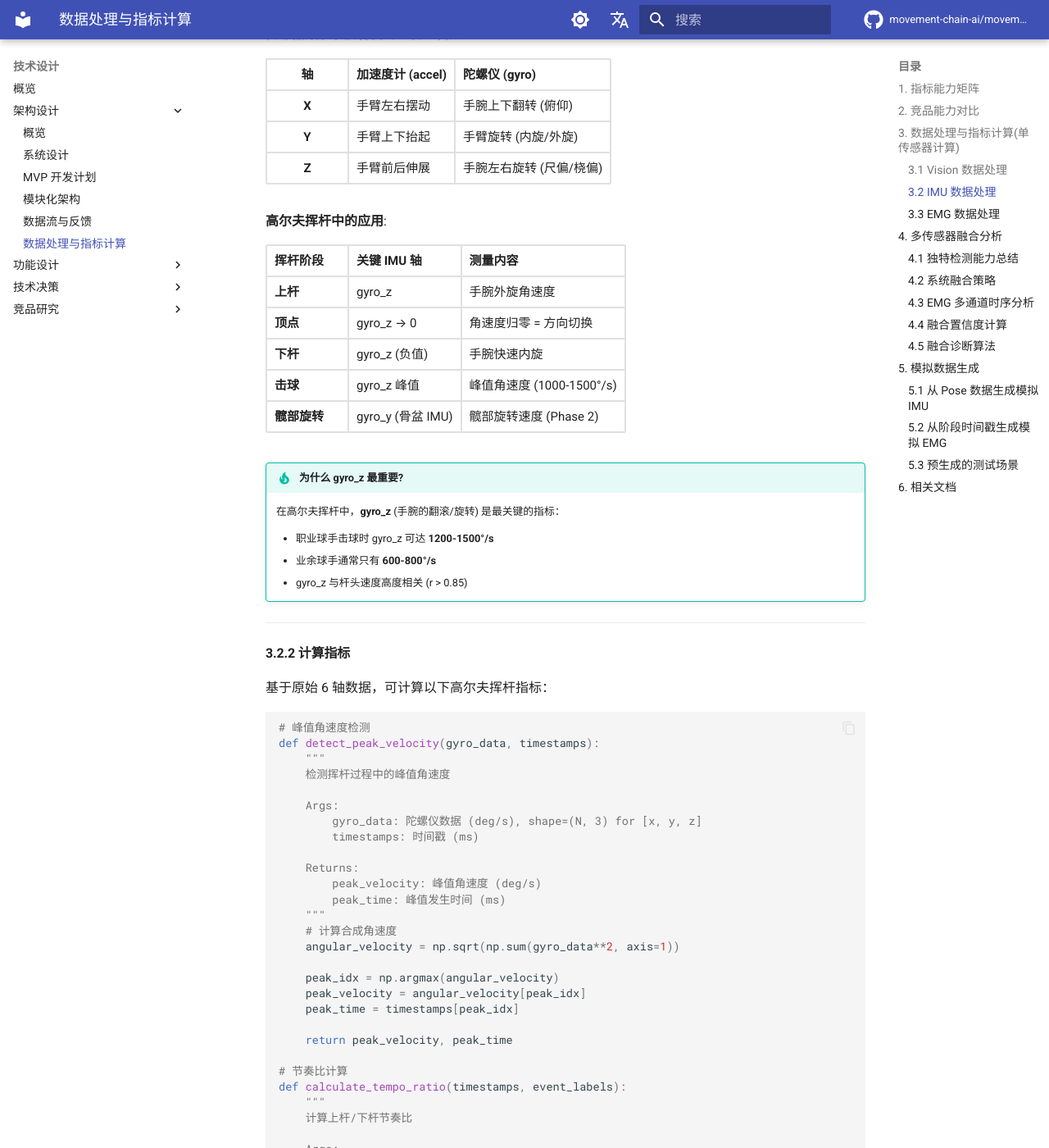
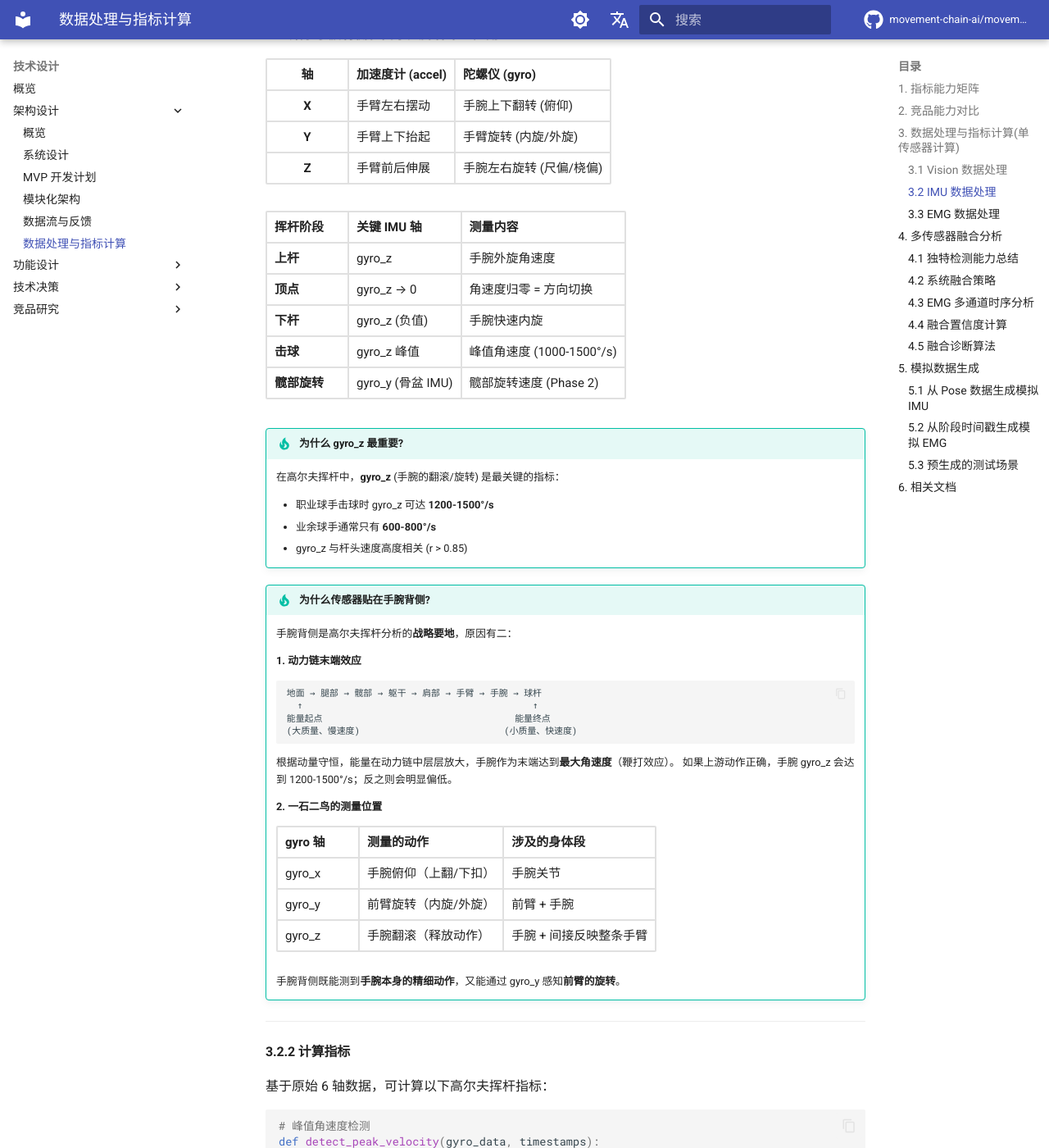
Before and after one commit to movement-chain-ai/movement-chain-docs, an MkDocs documentation site: the page built from docs/zh/design/architecture/sensor-data-processing.md, in a window 1280 px wide and 1400 px high, scrolled down 8796 px. Shown: the whole window at 82% size. Built offline with MkDocs 1.6.1 and Material for MkDocs 9.7.7, drawn with Linux system fonts in a browser that asks for light colours; comment, search, counter and statistics services are not loaded; the version menu is left out.

Commit message:
docs: 添加手腕背侧传感器位置说明
- 解释动力链末端效应（鞭打效应使手腕角速度最大）
- 说明一石二鸟的测量优势（同时捕获手腕动作和前臂旋转）

🤖 Generated with [Claude Code](https://claude.com/claude-code)

Co-Authored-By: Claude Opus 4.5 <noreply@anthropic.com>

````diff
--- a/docs/zh/design/architecture/sensor-data-processing.md
+++ b/docs/zh/design/architecture/sensor-data-processing.md
@@ -375,15 +375,13 @@ IMU 坐标系 (右手系):
     - **陀螺仪**: 传感器完全静止（不旋转）时，gyro_x = gyro_y = gyro_z = 0°/s
     - **挥杆顶点**: gyro_z 从正值变为负值，瞬间经过 0 = 方向切换点
 
-**传感器贴于手腕背侧时的物理含义**:
+**IMU贴于手腕背侧在高尔夫挥杆中的应用**:
 
 | 轴 | 加速度计 (accel) | 陀螺仪 (gyro) |
 |:--:|-----------------|---------------|
 | **X** | 手臂左右摆动 | 手腕上下翻转 (俯仰) |
 | **Y** | 手臂上下抬起 | 手臂旋转 (内旋/外旋) |
 | **Z** | 手臂前后伸展 | 手腕左右旋转 (尺偏/桡偏) |
-
-**高尔夫挥杆中的应用**:
 
 | 挥杆阶段 | 关键 IMU 轴 | 测量内容 |
 |---------|------------|---------|
@@ -399,6 +397,31 @@ IMU 坐标系 (右手系):
     - 职业球手击球时 gyro_z 可达 **1200-1500°/s**
     - 业余球手通常只有 **600-800°/s**
     - gyro_z 与杆头速度高度相关 (r > 0.85)
+
+!!! tip "为什么传感器贴在手腕背侧?"
+    手腕背侧是高尔夫挥杆分析的**战略要地**，原因有二：
+
+    **1. 动力链末端效应**
+
+    ```text
+    地面 → 腿部 → 髋部 → 躯干 → 肩部 → 手臂 → 手腕 → 球杆
+      ↑                                           ↑
+    能量起点                                    能量终点
+    (大质量、慢速度)                           (小质量、快速度)
+    ```
+
+    根据动量守恒，能量在动力链中层层放大，手腕作为末端达到**最大角速度**（鞭打效应）。
+    如果上游动作正确，手腕 gyro_z 会达到 1200-1500°/s；反之则会明显偏低。
+
+    **2. 一石二鸟的测量位置**
+
+    | gyro 轴 | 测量的动作 | 涉及的身体段 |
+    |---------|-----------|-------------|
+    | gyro_x | 手腕俯仰（上翻/下扣） | 手腕关节 |
+    | gyro_y | 前臂旋转（内旋/外旋） | 前臂 + 手腕 |
+    | gyro_z | 手腕翻滚（释放动作） | 手腕 + 间接反映整条手臂 |
+
+    手腕背侧既能测到**手腕本身的精细动作**，又能通过 gyro_y 感知**前臂的旋转**。
 
 ---
 
````
